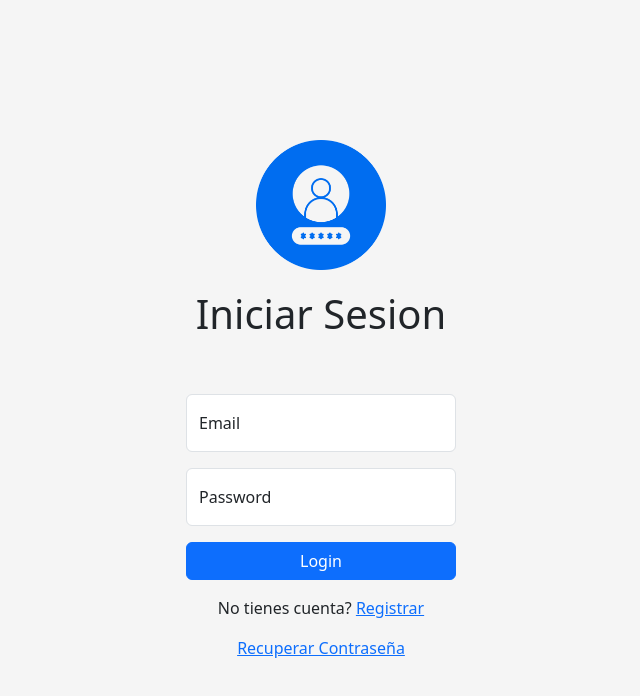
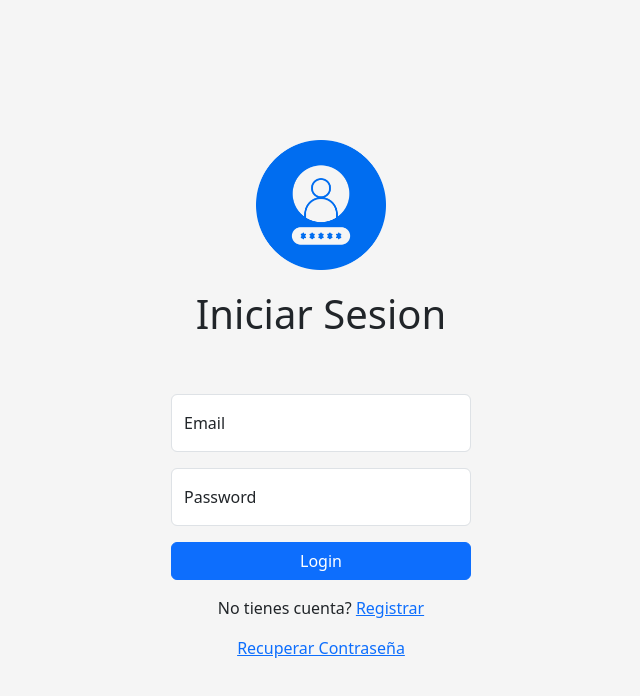
Before and after one commit to tasajos/firebaselogin, an Angular app in the folder loginfirebase/: page /login in a window 1280 px wide. Shown: the top 696 px of the page, without its empty margins (319-959 px from the left). Built offline with nearby package versions, Linux system fonts and the light colour scheme.

Commit message:
modify ui login

```diff
--- a/loginfirebase/src/app/components/login/login.component.css
+++ b/loginfirebase/src/app/components/login/login.component.css
@@ -16,7 +16,7 @@ justify-content: center;
     width:100%;
     max-width: 330px;
     margin: auto;
-    padding: 30px;
+    padding: 15px;
     text-align: center;
 
 }
```
